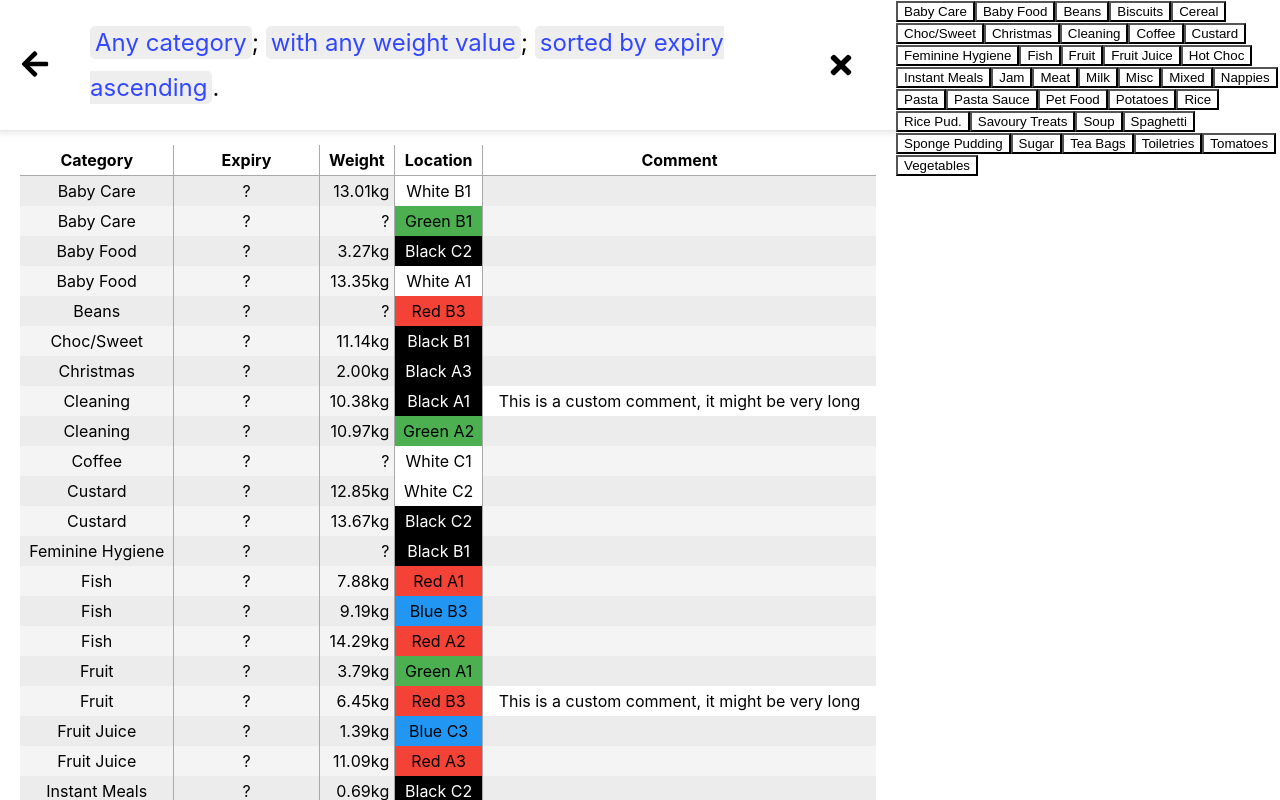
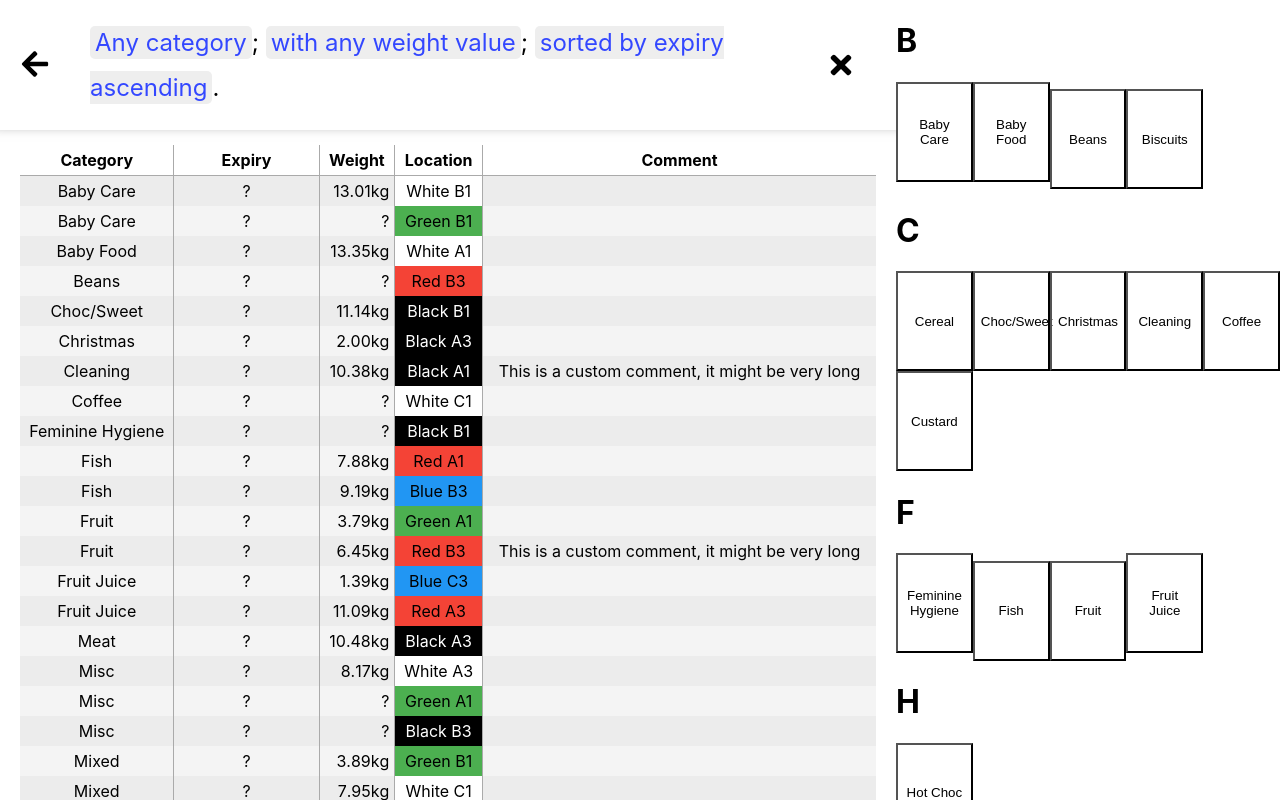
Before and after one commit to Kacper-Lubisz/TrayMaster, a React (Create React App) app: page / in a window 1280 px wide. Both pictures are taken after a click on the button "SEARCH". Built offline with nearby package versions, Linux system fonts and the light colour scheme.

Commit message:
Implemented Grouped Category Search

```diff
--- a/src/components/SearchPanel.tsx
+++ b/src/components/SearchPanel.tsx
@@ -45,14 +45,38 @@ export class SearchPanel extends React.Component<SearchPanelProps> {
                                                                                    : new Set<Category>();
 
         if (allCategories) {
-            return allCategories.map(cat => {
-                return <button key={cat.name}
-                               style={{backgroundColor: searchCategories.has(cat) ? "red" : "transparent"}}
-                               className={classNames("searchPanelButton", {
-                                   "selected": searchCategories.has(cat)
-                               })}
-                               onClick={this.toggleCategory.bind(this, cat)}>{cat.name}</button>;
+
+            const groups = new Map<string, Category[]>();
+
+            allCategories.forEach(cat => {
+                const key = cat.name.charAt(0).toUpperCase();
+
+                if (groups.has(key)) {
+                    groups.get(key)?.push(cat);
+                } else {
+                    groups.set(key, [cat]);
+                }
             });
+
+            return <>{
+                Array.from(groups.keys()).sort((a, b) =>
+                    a < b ? -1 : 1
+                ).map(group =>
+                    <div className="categoryGroup">
+                        <h1 className="categoryGroupTitle">{group}</h1>
+                        <div
+                            className="categoryGroupCategories"
+                        >{groups.get(group)?.map(cat => <button
+                            key={cat.name}
+                            style={{backgroundColor: searchCategories.has(cat) ? "red" : "transparent"}}
+                            className={classNames("searchPanelButton", {
+                                "selected": searchCategories.has(cat)
+                            })}
+                            onClick={this.toggleCategory.bind(this, cat)}>{cat.name}</button>)
+                        }</div>
+                    </div>
+                )
+            }</>;
         }
     }
 
--- a/src/core/App.tsx
+++ b/src/core/App.tsx
@@ -201,18 +201,28 @@ class App extends React.Component<unknown, AppState> {
      * This method allows for setting the search query
      * @param query
      */
-    private setSearch(query: SearchQuery): void {
+    private async setSearch(query: SearchQuery): Promise<void> {
         if (this.state.warehouse) {
             const warehouse = this.state.warehouse;
+
             this.setState(state => ({
                 ...state,
                 search: {
                     query: query,
-                    results: warehouse.traySearch(query)
-                    //todo fixme finalise how and where this search is going to be performed
-                    // an alternative is to keep results null until this promise resolves.
+                    results: null
                 }
             }));
+
+            const results = await warehouse.traySearch(query);
+            this.setState(state => ({
+                    ...state,
+                    search: {
+                        query: query,
+                        results: results
+                    }
+                })
+            );
+
         } else {
             throw new Error("Can't perform search when the warehouse is undefined");
         }
--- a/src/core/WarehouseModel/Layers/Warehouse.ts
+++ b/src/core/WarehouseModel/Layers/Warehouse.ts
@@ -200,8 +200,9 @@ export class Warehouse extends TopLayer<WarehouseFields, Zone> {
     //#endregion
 
     //region search
-    public traySearch(query: SearchQuery): Tray[] {
+    public async traySearch(query: SearchQuery): Promise<Tray[]> {
 
+        return await new Promise((resolve, _) => {
             //todo make this feature full, it's actually a complete mess right now, needs a redoing
 
             const filteredTrays = this.trays.filter(tray =>
@@ -209,7 +210,25 @@ export class Warehouse extends TopLayer<WarehouseFields, Zone> {
                 (query.categories === "set" && tray.category) ||
                 (query.categories === "unset" && !tray.category) ||
                 (query.categories instanceof Set && tray.category && query.categories.has(tray.category))
-        );
+            ).filter(tray => {
+                if (query.weight === null) {
+                    return true;
+                } else if (query.weight === "set") {
+                    return tray.weight;
+                } else if (query.weight === "unset") {
+                    return !tray.weight;
+                } else {
+                    return tray.weight && query.weight.from <= tray.weight && tray.weight <= query.weight.to;
+                }
+            }).filter(tray => {
+                if (!query.commentSubstring || tray.comment) {
+                    return true;
+                } else {
+                    return query.commentSubstring.includes(query.commentSubstring);
+                }
+            }).filter(tray => {
+                return !query.excludePickingArea || !tray.parentShelf.isPickingArea;
+            });
 
             const defaultSort = composeSorts<Tray>([
                 partitionBy<Tray>((a) => !!(a.expiry)), // draw a diagram to understand this
@@ -243,7 +262,9 @@ export class Warehouse extends TopLayer<WarehouseFields, Zone> {
                 }
             })();
 
-        return filteredTrays.sort(sort);
+            resolve(filteredTrays.sort(sort));
+
+        });
 
     }
 
--- a/src/pages/SearchPage.tsx
+++ b/src/pages/SearchPage.tsx
@@ -222,17 +222,13 @@ class SearchPage extends React.Component<SearchPageProps & RouteComponentProps,
 
                     const locationString = `${tray.parentZone.name} ${tray.parentBay.name}${tray.parentShelf.name}`;
 
-                    return (
-                        <tr key={i}>
-                            <td>{tray.category?.name ?? "?"}</td>
-                            <td style={expiryStyle}>{tray.expiry?.label ?? "?"}</td>
-                            <td className="weightCell">{weightString}</td>
-                            <td style={zoneStyle}>{locationString}</td>
-                            <td className="commentCell" style={{
-                                backgroundColor: tray.comment ? "#ffffff" : ""
-                            }}>{tray.comment}</td>
-                        </tr>
-                    );
+                    return <tr key={i}>
+                        <td>{tray.category?.name ?? "?"}</td>
+                        <td style={expiryStyle}>{tray.expiry?.label ?? "?"}</td>
+                        <td className="weightCell">{weightString}</td>
+                        <td style={zoneStyle}>{locationString}</td>
+                        <td className="commentCell">{tray.comment}</td>
+                    </tr>;
                 })}
                 </tbody>
             </table>;
--- a/src/pages/ShelfViewPage.tsx
+++ b/src/pages/ShelfViewPage.tsx
@@ -20,7 +20,7 @@ import {BottomPanel} from "../components/BottomPanel";
 import {SideBar} from "../components/SideBar";
 import {ToolBar} from "../components/ToolBar";
 import {ViewPort, ViewPortLocation} from "../components/ViewPort";
-import {buildErrorDialog, Dialog, DialogButtons, DialogTitle} from "../core/Dialog";
+import {Dialog, DialogButtons, DialogTitle} from "../core/Dialog";
 import {User} from "../core/Firebase";
 import {
     Bay,
@@ -423,7 +423,6 @@ class ShelfViewPage extends React.Component<RouteComponentProps & ShelfViewProps
      * @return The mutated selection
      */
     private advanceSelection(canGoToCell: boolean, selection: Map<TrayCell, boolean>): Map<TrayCell, boolean> {
-        //todo add a setting for this
 
         const comparison = composeSorts<TrayCell>([
             byNullSafe<TrayCell>(cell => cell.parentColumn.indexInParent, false, false),
@@ -833,11 +832,11 @@ class ShelfViewPage extends React.Component<RouteComponentProps & ShelfViewProps
                             onClick: this.clearTrays.bind(this),
                             disabled: this.getSelectedTrayCells().length === 0
                         },
-                        { /*This code adds a button which opens a test dialog*/
-                            name: "Test Error", onClick: this.props.openDialog.bind(undefined,
-                                buildErrorDialog("Error Title", "this is a big test", true)
-                            )
-                        }
+                        // { /*This code adds a button which opens a test dialog*/
+                        //     name: "Test Error", onClick: this.props.openDialog.bind(undefined,
+                        //         buildErrorDialog("Error Title", "this is a big test", true)
+                        //     )
+                        // }
 
                     ]}/>
                 <SideBar
--- a/src/styles/search.scss
+++ b/src/styles/search.scss
@@ -100,5 +100,27 @@
 
   #searchPanel {
     background-color: #ffffff;
+
+    .categoryGroup {
+
+    }
+
+    .categoryGroupTitle {
+
+    }
+
+    .categoryGroupCategories {
+
+      .searchPanelButton {
+        width: 20%;
+        height: 100px;
+      }
+
+      .searchPanelButton.selected {
+        background-color: #aaa;
+      }
+
+    }
+
   }
 }
```
Lines whose indentation alone changed are shown as unchanged.
